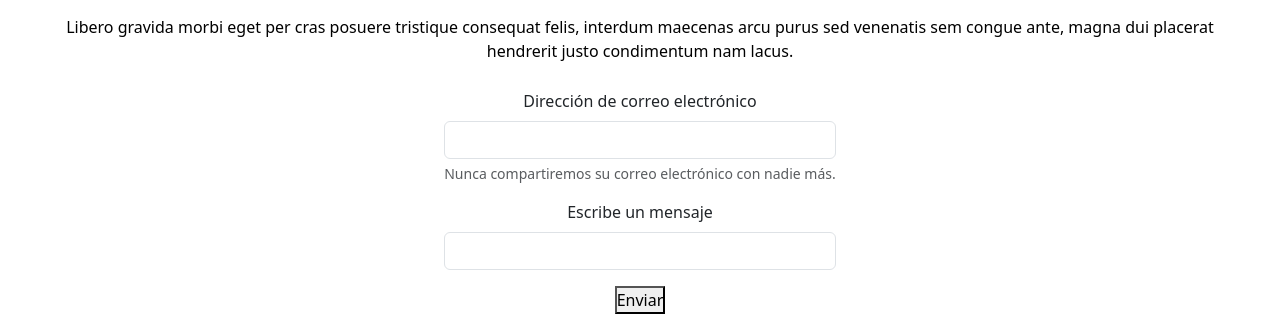
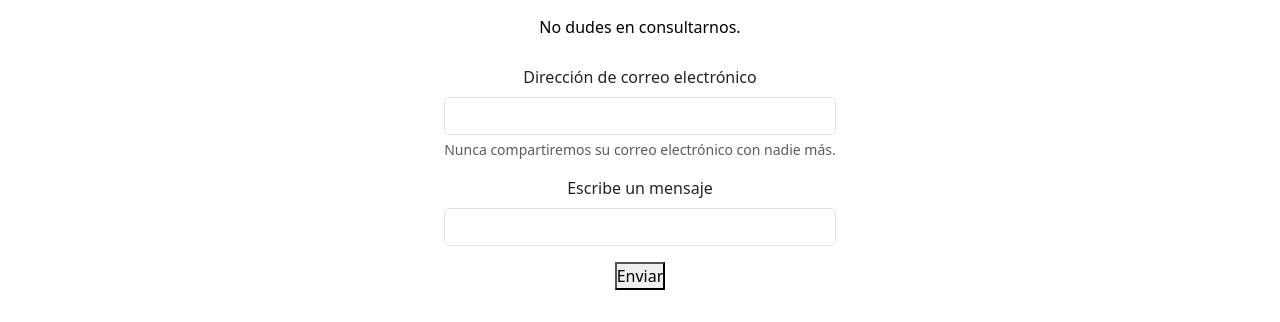
Before and after one commit to MelinaGargano/MI-REPOSITORIO-CODER-GARGANO, a plain HTML site: page pages/contacto.html in a window 1280 px wide. Shown: the part 236-558 px from the top of the page. Drawn offline with nearby package versions, Linux system fonts and the light colour scheme.

Commit message:
corregi contactos

```diff
--- a/pages/contacto.html
+++ b/pages/contacto.html
@@ -65,7 +65,7 @@
         <h1>Contactanos!</h1>
 
         <p>
-            Libero gravida morbi eget per cras posuere tristique consequat felis, interdum maecenas arcu purus sed venenatis sem congue ante, magna dui placerat hendrerit justo condimentum nam lacus.
+            No dudes en consultarnos.
         </p>
 
 
```
